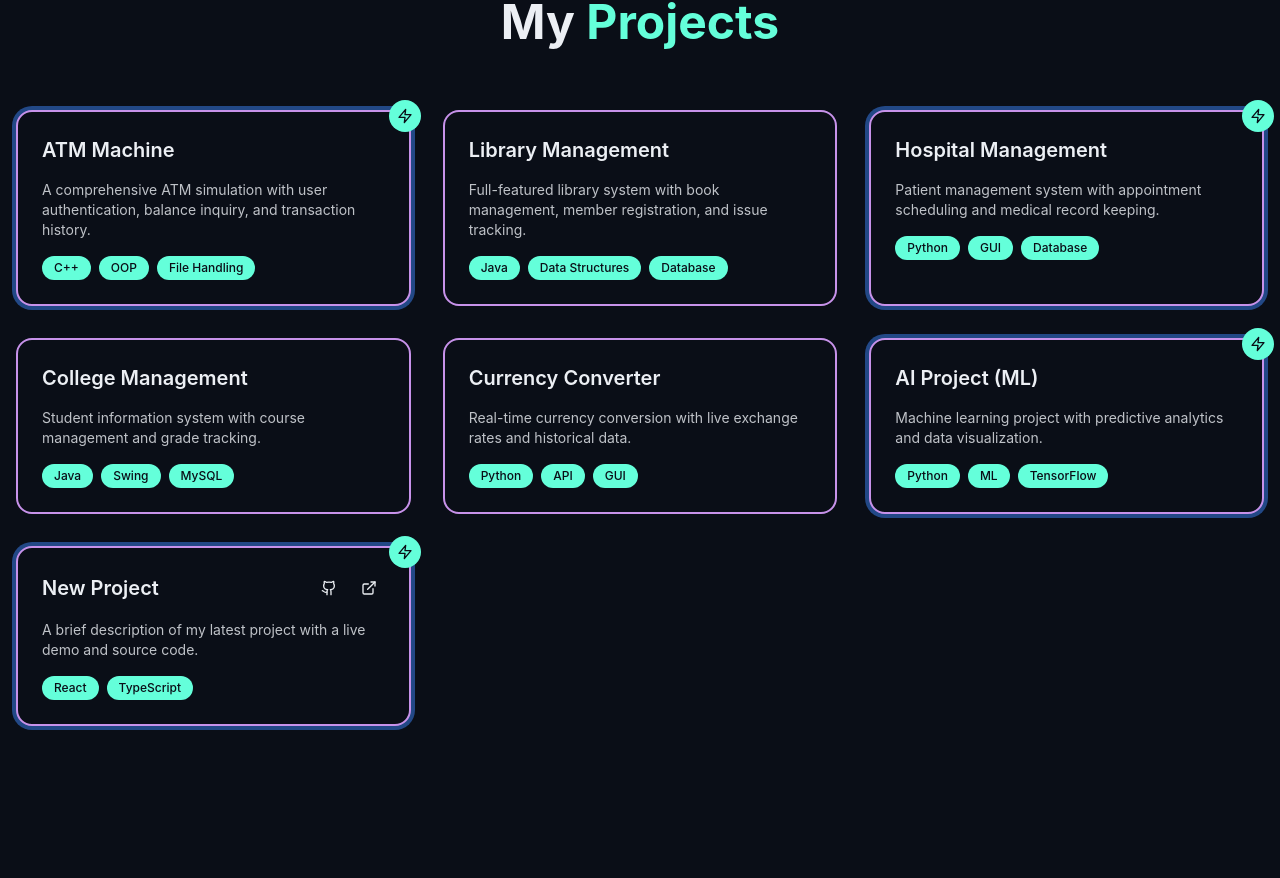
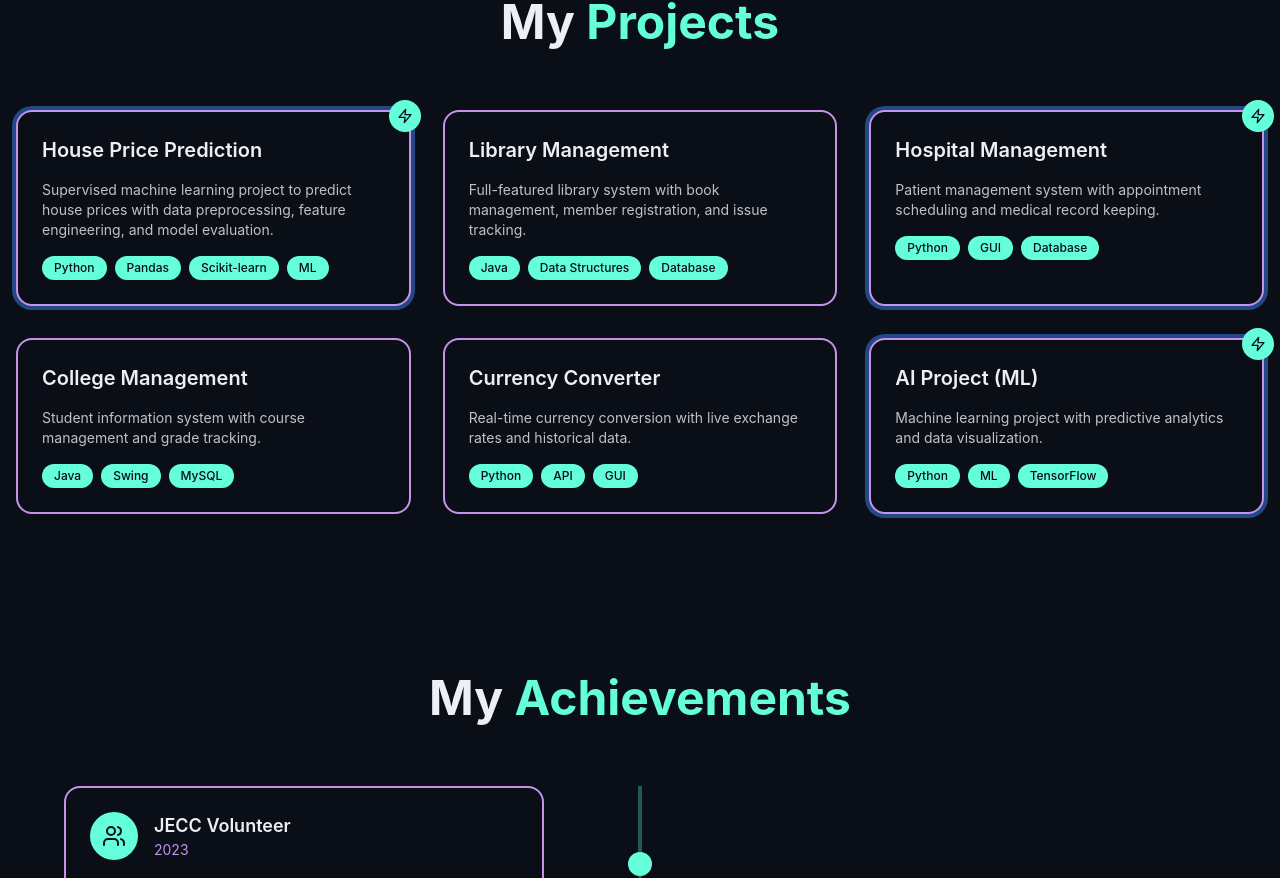
Before and after one commit to pratyaksh3107/portfolio, a React (Vite) app: page / in a window 1280 px wide. Shown: the part 1506-2384 px from the top of the page. Built offline with nearby package versions, Linux system fonts and the light colour scheme.

Commit message:
Update project details with house price prediction project
Co-authored-by: mathurpratyaksh2006 <mathurpratyaksh2006@gmail.com>

```diff
--- a/src/components/Projects.tsx
+++ b/src/components/Projects.tsx
@@ -17,9 +17,9 @@ interface Project {
 const Projects: React.FC<ProjectsProps> = ({ isDarkMode }) => {
   const projects: Project[] = [
     {
-      title: 'ATM Machine',
-      description: 'A comprehensive ATM simulation with user authentication, balance inquiry, and transaction history.',
-      tech: ['C++', 'OOP', 'File Handling'],
+      title: 'House Price Prediction',
+      description: 'Supervised machine learning project to predict house prices with data preprocessing, feature engineering, and model evaluation.',
+      tech: ['Python', 'Pandas', 'Scikit-learn', 'ML'],
       featured: true,
     },
     {
@@ -51,15 +51,6 @@ const Projects: React.FC<ProjectsProps> = ({ isDarkMode }) => {
       description: 'Machine learning project with predictive analytics and data visualization.',
       tech: ['Python', 'ML', 'TensorFlow'],
       featured: true,
-    },
-    // New project entry - replace links and details with your real project
-    {
-      title: 'New Project',
-      description: 'A brief description of my latest project with a live demo and source code.',
-      tech: ['React', 'TypeScript'],
-      featured: true,
-      githubUrl: 'https://github.com/your-username/your-repo',
-      liveUrl: 'https://your-project-link.example.com',
     },
   ];
 
```
